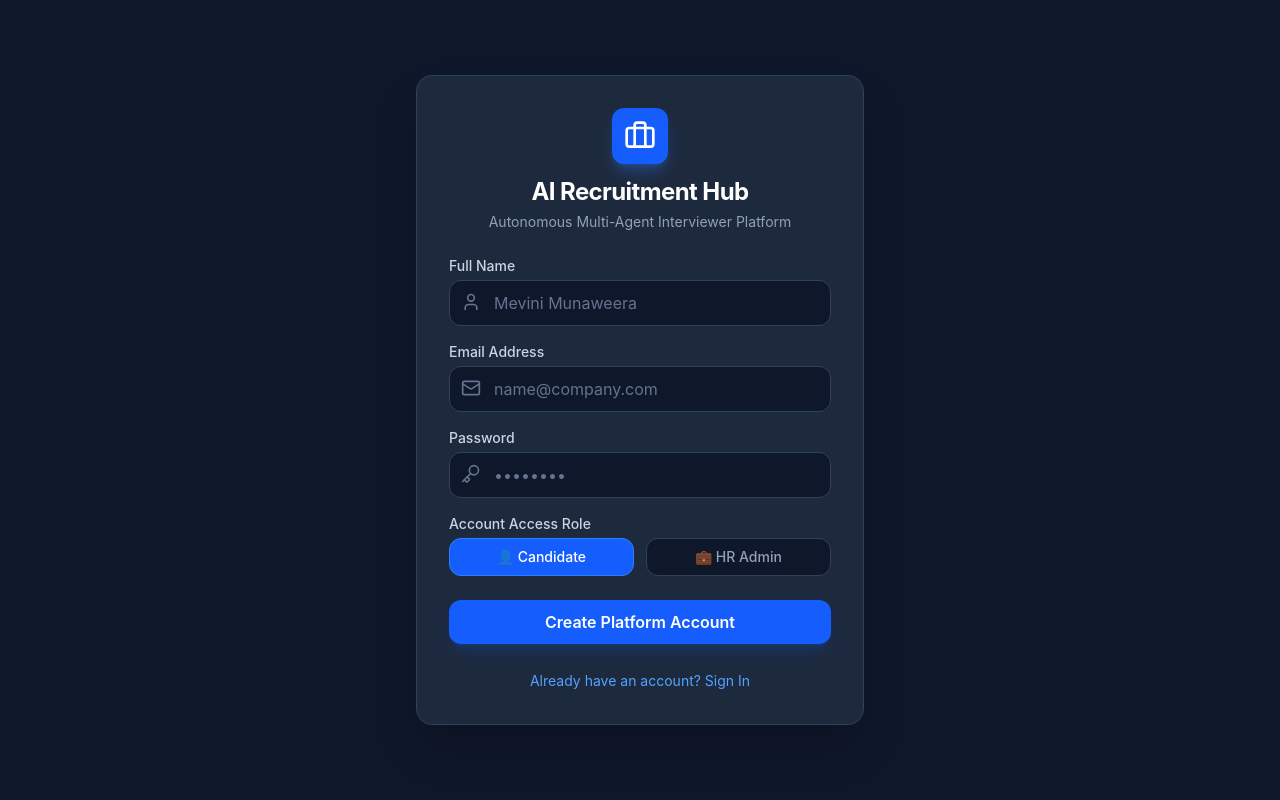
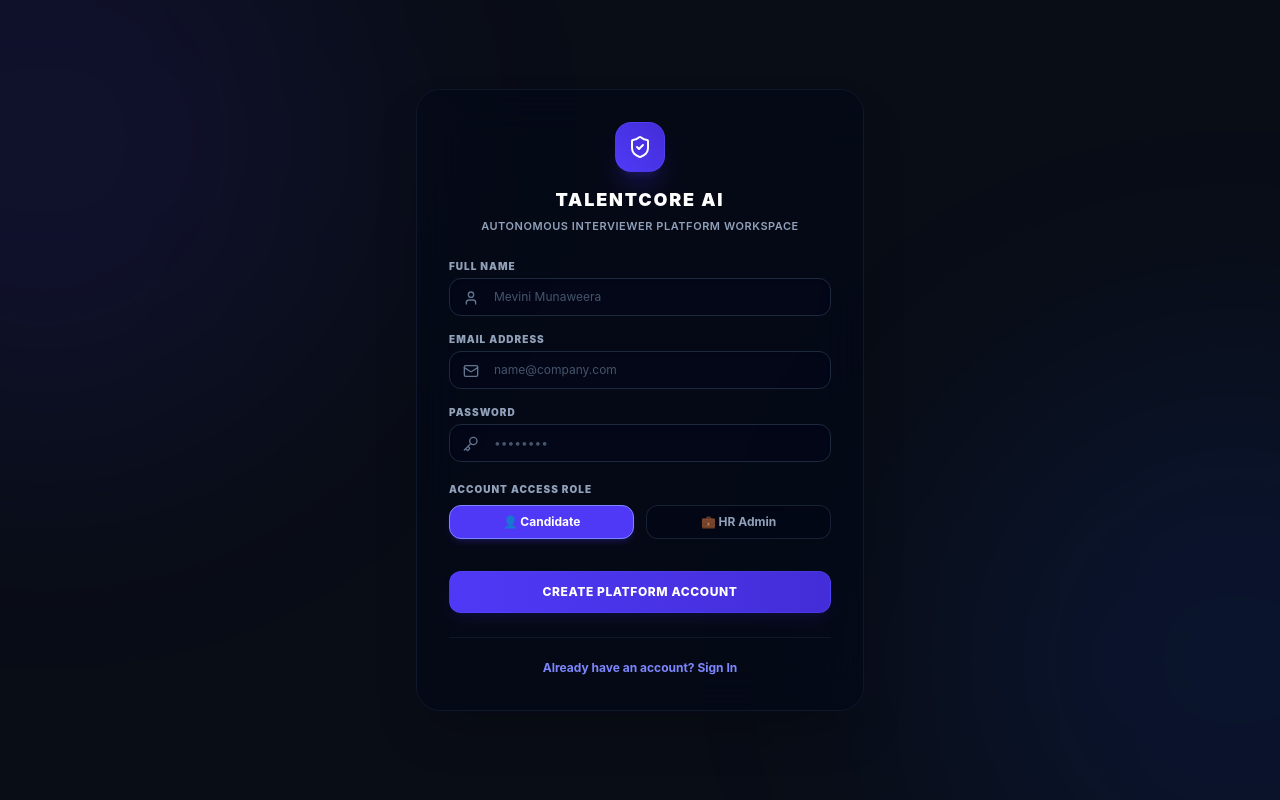
Before and after one commit to MeviniNethasa/-interviewer_agent, a React app in the folder frontend/: page /login in a window 1280 px wide. Both pictures are taken after a click on the button "Don't have an account? Register Here". Built offline with nearby package versions, Linux system fonts and the light colour scheme; the HTML template or start-up script is replaced by a standard one.

Commit message:
updated candidate home page

```diff
--- a/frontend/src/pages/CandidateHome.jsx
+++ b/frontend/src/pages/CandidateHome.jsx
@@ -1,6 +1,7 @@
 import React, { useState, useEffect } from "react";
 import { useNavigate } from "react-router-dom";
 import { LogOut, FileText, UploadCloud, Briefcase, Award, Loader2, Sparkles, Bot } from "lucide-react";
+
 
 export default function CandidateHome() {
   const navigate = useNavigate();
@@ -181,10 +182,12 @@ export default function CandidateHome() {
                 <div className="w-full h-40 relative rounded-xl border border-slate-900/80 bg-slate-950/60 p-2 overflow-hidden shadow-inner flex items-center justify-center">
                   <div className="absolute inset-0 bg-emerald-500/5 blur-md rounded-xl pointer-events-none" />
                   <img
-                    src="https://unsplash.com"
+                    src="/ai-agent.jpeg"
                     alt="AI Recruitment Agent"
-                    className="w-full h-full object-cover rounded-lg mix-blend-screen opacity-80 filter brightness-110 contrast-105"
+                    className="w-full h-full object-cover rounded-lg mix-blend-screen opacity-40 filter brightness-120 scale-[1.05]"
                   />
+
+
                 </div>
 
                 <p className="text-slate-500 font-bold text-[11px] leading-relaxed max-w-[240px] mx-auto uppercase tracking-wider">
--- a/frontend/src/pages/Login.jsx
+++ b/frontend/src/pages/Login.jsx
@@ -1,6 +1,6 @@
 import React, { useState } from "react";
 import { useNavigate } from "react-router-dom";
-import { Key, Mail, User, Briefcase } from "lucide-react";
+import { Key, Mail, User, Briefcase, ShieldCheck } from "lucide-react";
 
 export default function Login() {
   const navigate = useNavigate();
@@ -17,7 +17,7 @@ export default function Login() {
     setError("");
     setSuccess("");
 
-    // Dynamic configuration to force your browser past truncation filters cleanly
+    // Dynamic configuration to route requests cleanly to the server API pool
     const ipAddress = ["127", "0", "0", "1"].join(".");
     const backendHost = "http://" + ipAddress + ":8000";
     const registerEndPoint = backendHost + "/api/auth/register";
@@ -70,90 +70,106 @@ export default function Login() {
   };
 
   return (
-    <div className="min-h-screen bg-slate-900 flex items-center justify-center p-4">
-      <div className="bg-slate-800 p-8 rounded-2xl shadow-2xl max-w-md w-full border border-slate-700">
-        <div className="flex flex-col items-center mb-6">
-          <div className="bg-blue-600 p-3 rounded-xl mb-3 shadow-lg shadow-blue-500/30">
-            <Briefcase className="w-8 h-8 text-white" />
+    <div className="min-h-screen bg-[#090d16] flex items-center justify-center p-4 relative overflow-hidden">
+
+      {/* BACKGROUND DEEP BLUE GRADIENT BLUR LAYER METRIC ANCHORS */}
+      <div className="absolute top-[-20%] left-[-20%] w-[600px] h-[600px] bg-indigo-600/10 rounded-full blur-[130px] pointer-events-none" />
+      <div className="absolute bottom-[-20%] right-[-20%] w-[600px] h-[600px] bg-blue-600/10 rounded-full blur-[130px] pointer-events-none" />
+
+      {/* CORE WORKSPACE ENTRY GRID CARD */}
+      <div className="bg-slate-950/40 backdrop-blur-xl p-8 rounded-3xl shadow-2xl max-w-md w-full border border-slate-900 z-10 animate-fade-in">
+        <div className="flex flex-col items-center mb-6 select-none">
+          <div className="bg-gradient-to-tr from-indigo-600 to-indigo-700 text-white p-3 rounded-2xl mb-3.5 shadow-xl shadow-indigo-600/20 border border-indigo-500/20">
+            <ShieldCheck className="w-6 h-6 text-white" />
           </div>
-          <h2 className="text-2xl font-bold text-white tracking-tight">AI Recruitment Hub</h2>
-          <p className="text-slate-400 text-sm mt-1">Autonomous Multi-Agent Interviewer Platform</p>
+          <h2 className="text-lg font-black text-white tracking-tight flex items-center gap-1.5 uppercase tracking-widest">
+            TalentCore AI
+          </h2>
+          <p className="text-slate-400 text-[11px] font-semibold uppercase tracking-wider mt-1">Autonomous Interviewer Platform Workspace</p>
         </div>
-
-        {error && <div className="bg-rose-500/10 border border-rose-500/20 text-rose-400 text-sm p-3 rounded-xl mb-4">{error}</div>}
-        {success && <div className="bg-emerald-500/10 border border-emerald-500/20 text-emerald-400 text-sm p-3 rounded-xl mb-4">{success}</div>}
+        {error && <div className="bg-rose-500/10 border border-rose-500/20 text-rose-400 text-xs p-3.5 rounded-xl text-left mb-4 animate-fade-in">{error}</div>}
+        {success && <div className="bg-emerald-500/10 border border-emerald-500/20 text-emerald-400 text-xs p-3.5 rounded-xl text-left mb-4 animate-fade-in">{success}</div>}
 
         <form onSubmit={handleAuthentication} className="space-y-4">
           {isRegister && (
-            <div>
-              {/* FIXED accessibility: Associated label with control via htmlFor and id */}
-              <label htmlFor="name-input" className="text-slate-300 text-sm font-medium mb-1 block">Full Name</label>
+            <div className="space-y-1">
+              <label htmlFor="name-input" className="text-[10px] font-black tracking-widest text-slate-400 uppercase block">Full Name</label>
               <div className="relative">
-                <User className="absolute left-3 top-3 w-5 h-5 text-slate-500" />
+                <User className="absolute left-3.5 top-3 w-4 h-4 text-slate-500" />
                 <input
                   id="name-input"
                   type="text"
                   value={fullName}
                   onChange={(e) => setFullName(e.target.value)}
                   required
-                  className="w-full bg-slate-900 border border-slate-700 rounded-xl py-2.5 pl-11 pr-4 text-white placeholder-slate-500 focus:outline-none focus:border-blue-500 transition-colors"
+                  className="w-full bg-slate-950/60 border border-slate-800 rounded-xl py-2.5 pl-11 pr-4 text-white text-xs placeholder-slate-600 focus:outline-hidden focus:border-indigo-500 focus:ring-1 focus:ring-indigo-500/50 transition-all shadow-inner"
                   placeholder="Mevini Munaweera"
                 />
               </div>
             </div>
           )}
 
-          <div>
-            {/* FIXED accessibility: Associated label with control via htmlFor and id */}
-            <label htmlFor="email-input" className="text-slate-300 text-sm font-medium mb-1 block">Email Address</label>
+          <div className="space-y-1">
+            <label htmlFor="email-input" className="text-[10px] font-black tracking-widest text-slate-400 uppercase block">Email Address</label>
             <div className="relative">
-              <Mail className="absolute left-3 top-3 w-5 h-5 text-slate-500" />
+              <Mail className="absolute left-3.5 top-3 w-4 h-4 text-slate-500" />
               <input
                 id="email-input"
                 type="email"
                 value={email}
                 onChange={(e) => setEmail(e.target.value)}
                 required
-                className="w-full bg-slate-900 border border-slate-700 rounded-xl py-2.5 pl-11 pr-4 text-white placeholder-slate-500 focus:outline-none focus:border-blue-500 transition-colors"
+                className="w-full bg-slate-950/60 border border-slate-800 rounded-xl py-2.5 pl-11 pr-4 text-white text-xs placeholder-slate-600 focus:outline-hidden focus:border-indigo-500 focus:ring-1 focus:ring-indigo-500/50 transition-all shadow-inner"
                 placeholder="name@company.com"
               />
             </div>
           </div>
 
-          <div>
-            {/* FIXED accessibility: Associated label with control via htmlFor and id */}
-            <label htmlFor="password-input" className="text-slate-300 text-sm font-medium mb-1 block">Password</label>
+          <div className="space-y-1">
+            <label htmlFor="password-input" className="text-[10px] font-black tracking-widest text-slate-400 uppercase block">Password</label>
             <div className="relative">
-              <Key className="absolute left-3 top-3 w-5 h-5 text-slate-500" />
+              <Key className="absolute left-3.5 top-3 w-4 h-4 text-slate-500" />
               <input
                 id="password-input"
                 type="password"
                 value={password}
                 onChange={(e) => setPassword(e.target.value)}
                 required
-                className="w-full bg-slate-900 border border-slate-700 rounded-xl py-2.5 pl-11 pr-4 text-white placeholder-slate-500 focus:outline-none focus:border-blue-500 transition-colors"
+                className="w-full bg-slate-950/60 border border-slate-800 rounded-xl py-2.5 pl-11 pr-4 text-white text-xs placeholder-slate-600 focus:outline-hidden focus:border-indigo-500 focus:ring-1 focus:ring-indigo-500/50 transition-all shadow-inner"
                 placeholder="••••••••"
               />
             </div>
           </div>
 
           {isRegister && (
-            <div>
-              <span className="text-slate-300 text-sm font-medium mb-1 block">Account Access Role</span>
+            <div className="space-y-2 pt-1">
+              <span className="text-[10px] font-black tracking-widest text-slate-400 uppercase block">Account Access Role</span>
               <div className="grid grid-cols-2 gap-3">
-                <button type="button" onClick={() => setRole("candidate")} className={`py-2 px-4 rounded-xl border font-medium text-sm transition-all ${role === "candidate" ? "bg-blue-600 border-blue-500 text-white" : "bg-slate-900 border-slate-700 text-slate-400 hover:text-slate-300"}`}>👤 Candidate</button>
-                <button type="button" onClick={() => setRole("admin")} className={`py-2 px-4 rounded-xl border font-medium text-sm transition-all ${role === "admin" ? "bg-blue-600 border-blue-500 text-white" : "bg-slate-900 border-slate-700 text-slate-400 hover:text-slate-300"}`}>💼 HR Admin</button>
+                <button
+                  type="button"
+                  onClick={() => setRole("candidate")}
+                  className="py-2 px-4 rounded-xl border font-bold text-xs transition-all duration-200 cursor-pointer bg-indigo-600 border-indigo-400 text-white shadow-md shadow-indigo-600/20"
+                >
+                  👤 Candidate
+                </button>
+                <button
+                  type="button"
+                  onClick={() => setRole("admin")}
+                  className="py-2 px-4 rounded-xl border font-bold text-xs transition-all duration-200 cursor-pointer bg-slate-950/40 border-slate-800/80 text-slate-400 hover:text-slate-200 shadow-inner"
+                >
+                  💼 HR Admin
+                </button>
               </div>
             </div>
           )}
 
-          <button type="submit" className="w-full bg-blue-600 hover:bg-blue-500 text-white font-semibold py-2.5 rounded-xl shadow-lg shadow-blue-600/20 transition-all transform active:scale-[0.98] mt-2">
+          <button type="submit" className="w-full bg-gradient-to-r from-indigo-600 to-indigo-700 hover:from-indigo-500 hover:to-indigo-600 text-white font-extrabold py-3 rounded-xl shadow-lg shadow-indigo-600/10 hover:scale-[1.01] active:scale-[0.99] border border-indigo-500/20 text-xs uppercase tracking-wider transition-all duration-200 cursor-pointer mt-4">
             {isRegister ? "Create Platform Account" : "Secure Account Login"}
           </button>
         </form>
 
-        <div className="text-center mt-6">
-          <button type="button" onClick={() => { setIsRegister(!isRegister); setError(""); setSuccess(""); }} className="text-blue-400 text-sm hover:underline transition-all">
+        <div className="text-center mt-6 border-t border-slate-900 pt-4">
+          <button type="button" onClick={() => { setIsRegister(!isRegister); setError(""); setSuccess(""); }} className="text-indigo-400 text-xs font-bold hover:text-indigo-300 transition-colors cursor-pointer">
             {isRegister ? "Already have an account? Sign In" : "Don't have an account? Register Here"}
           </button>
         </div>
```
Also changed, not shown: frontend/public/ai-agent.jpeg (added), 1 other file (tests, documents, lock files or other folders).
